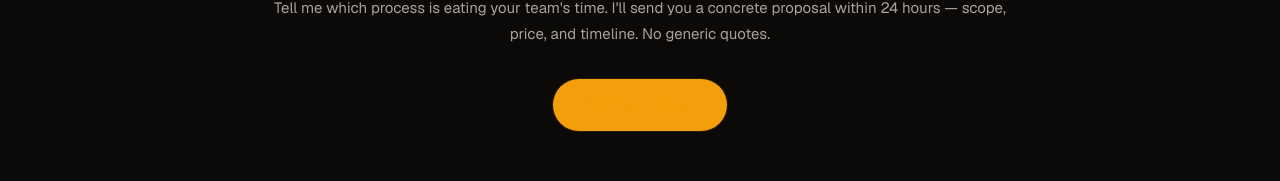
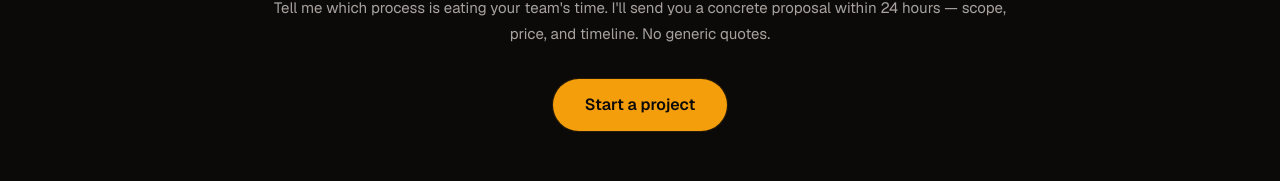
Before and after one commit to MateoEnnis/firmo-site, a Next.js app: page /blog/5-processes-to-automate-with-n8n in a window 1280 px wide. Shown: the part 3785-3966 px from the top of the page. Built offline with nearby package versions, Linux system fonts and the light colour scheme.

Commit message:
Fix blog CTA button inheriting prose link styles

```diff
--- a/src/app/globals.css
+++ b/src/app/globals.css
@@ -209,13 +209,13 @@ body {
   margin-bottom: 1rem;
 }
 .prose-firmo strong { color: var(--foreground); }
-.prose-firmo a {
+.prose-firmo a:not(.cta-pulse) {
   color: var(--accent);
   text-decoration: underline;
   text-underline-offset: 3px;
   transition: color 0.2s;
 }
-.prose-firmo a:hover { color: var(--accent-hover); }
+.prose-firmo a:not(.cta-pulse):hover { color: var(--accent-hover); }
 .prose-firmo ul {
   list-style: none;
   padding: 0;
```
